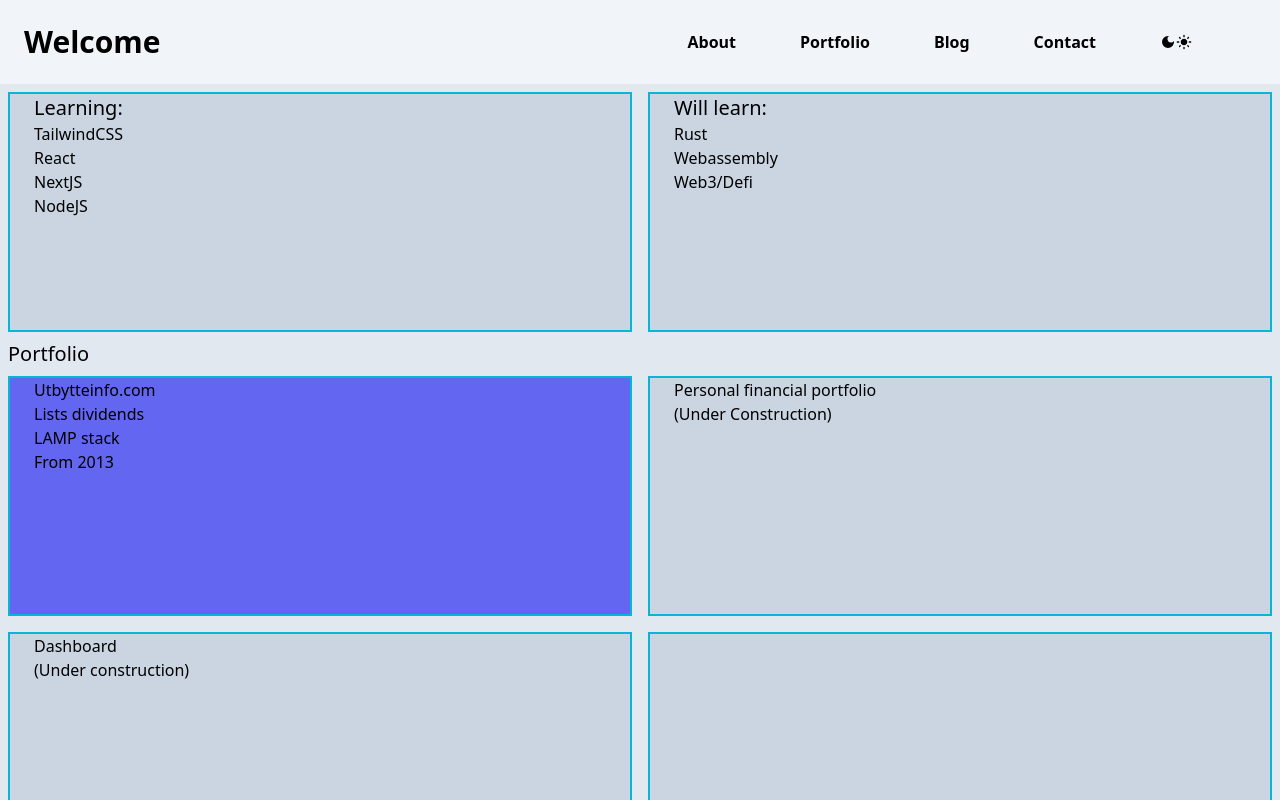
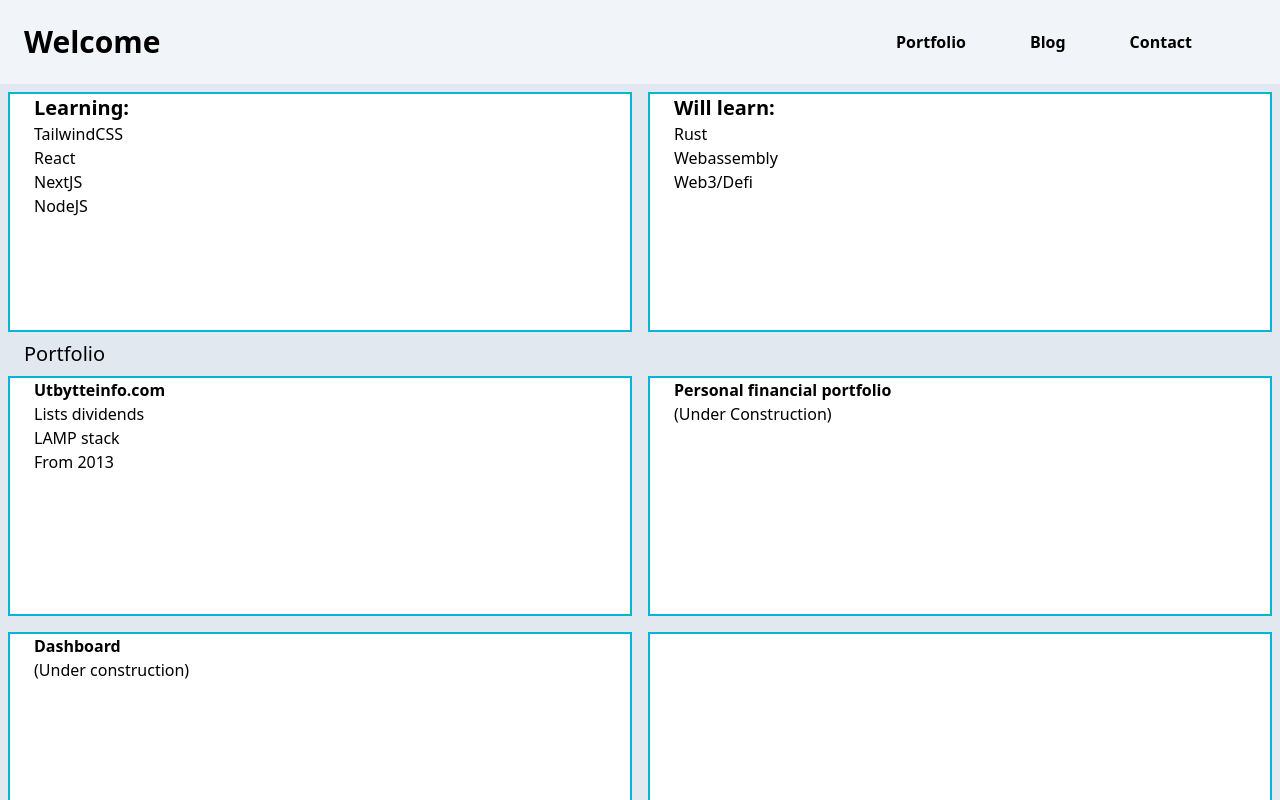
Before and after one commit to haugkjet/haugkjet.github.io, a React (Create React App) app: page / in a window 1280 px wide. Shown: the top 800 px of the page. Built offline with nearby package versions, Linux system fonts and the light colour scheme.

Commit message:
Some styling

```diff
--- a/package.json
+++ b/package.json
@@ -1,7 +1,7 @@
 {
   "name": "haugkjet.github.io",
   "version": "0.1.0",
-  "homepage": "https://haugkjet.github.io/haugkjet.github.io",
+  "homepage": "https://haugkjet.github.io",
   "private": true,
   "dependencies": {
     "@testing-library/jest-dom": "^5.16.4",
--- a/src/components/ContentArea.js
+++ b/src/components/ContentArea.js
@@ -4,10 +4,10 @@ function ContentArea() {
   return (
     <main className="flex-grow bg-slate-200 dark:bg-black">
       <div className="lg:flex md:flex">
-        <div className="lg:w-1/2 md:w-1/2 lg:h-60 sm:h-48 h-40  bg-slate-300 dark:bg-slate-800 border-2 border-cyan-500 m-2">
+        <div className="lg:w-1/2 md:w-1/2 lg:h-60 sm:h-48 h-40   bg-white dark:bg-slate-800 border-2 border-cyan-500 m-2">
           <ul>
             <li>
-              <h1 className="text-black dark:text-white text-xl ml-6">
+              <h1 className="text-black dark:text-white text-xl ml-6 font-bold">
                 Learning:
               </h1>
             </li>
@@ -27,10 +27,10 @@ function ContentArea() {
             </li>
           </ul>
         </div>
-        <div className="lg:w-1/2 md:w-1/2  lg:h-60 sm:h-48 h-40  bg-slate-300 dark:bg-slate-800 border-2 border-cyan-500 m-2">
+        <div className="lg:w-1/2 md:w-1/2  lg:h-60 sm:h-48 h-40   bg-white dark:bg-slate-800 border-2 border-cyan-500 m-2">
           <ul>
             <li>
-              <h1 className="text-black dark:text-white text-xl ml-6">
+              <h1 className="text-black dark:text-white text-xl ml-6 font-bold">
                 Will learn:
               </h1>
             </li>
@@ -50,12 +50,12 @@ function ContentArea() {
           </ul>
         </div>
       </div>
-      <h1 className="text-black dark:text-white text-xl ml-2">Portfolio</h1>
+      <h1 className="text-black dark:text-white text-xl ml-6">Portfolio</h1>
       <div className="lg:flex md:flex">
-        <div className="lg:w-1/2 sm:w-screen lg:h-60 sm:h-48 h-40  bg-indigo-500 dark:bg-slate-800 border-2 border-cyan-500 m-2">
+        <div className="lg:w-1/2 sm:w-screen lg:h-60 sm:h-48 h-40  bg-white dark:bg-slate-800 border-2 border-cyan-500 m-2">
           <div class="skill">
             <a
-              className="text-black dark:text-white text-l ml-6"
+              className="text-black dark:text-white text-l ml-6 font-bold"
               href="http://www.utbytteinfo.com"
             >
               Utbytteinfo.com
@@ -79,10 +79,10 @@ function ContentArea() {
             </li>
           </ul>
         </div>
-        <div className="lg:w-1/2 sm:w-screen lg:h-60 sm:h-48 h-40  bg-slate-300 dark:bg-slate-800 border-2 border-cyan-500 m-2">
+        <div className="lg:w-1/2 sm:w-screen lg:h-60 sm:h-48 h-40   bg-white dark:bg-slate-800 border-2 border-cyan-500 m-2">
           <div class="skill">
             <a
-              className="text-black dark:text-white text-l ml-6"
+              className="text-black dark:text-white text-l ml-6 font-bold"
               href="https://personal-portfolio-haugkjet.vercel.app/"
             >
               Personal financial portfolio
@@ -98,10 +98,10 @@ function ContentArea() {
         </div>
       </div>
       <div className="lg:flex md:flex">
-        <div className="lg:w-1/2 sm:w-screen lg:h-60 sm:h-48 h-40  bg-slate-300 dark:bg-slate-800 border-2 border-cyan-500 m-2">
+        <div className="lg:w-1/2 sm:w-screen lg:h-60 sm:h-48 h-40   bg-white dark:bg-slate-800 border-2 border-cyan-500 m-2">
           <div class="skill">
             <a
-              className="text-black dark:text-white text-l ml-6"
+              className="text-black dark:text-white text-l ml-6 font-bold"
               href="https://haugkjet.github.io/financial-dashboard/public"
             >
               Dashboard
@@ -115,7 +115,7 @@ function ContentArea() {
             </li>
           </ul>{" "}
         </div>
-        <div className="lg:w-1/2 sm:w-screen lg:h-60 sm:h-48 h-40  bg-slate-300 dark:bg-slate-800 border-2 border-cyan-500 m-2"></div>
+        <div className="lg:w-1/2 sm:w-screen lg:h-60 sm:h-48 h-40   bg-white dark:bg-slate-800 border-2 border-cyan-500 m-2"></div>
       </div>
     </main>
   );
--- a/src/components/TopBar.js
+++ b/src/components/TopBar.js
@@ -3,14 +3,11 @@ import { MdDarkMode, MdLightMode } from "react-icons/md";
 
 function TopBar() {
   return (
-    <nav className="flex items-center justify-between flex-wrap bg-slate-100 dark:bg-black p-6 w-screen">
+    <nav className="flex items-center justify-between flex-wrap bg-slate-100 dark:bg-black p-6 w-auto">
       <div className="flex items-center flex-shrink-0 text-black dark:text-white mr-6">
         <span className="font-semibold text-3xl">Welcome</span>
       </div>
       <div className="flex">
-        <div className="flex items-center flex-shrink-0 text-black dark:text-white mr-16">
-          <span className="font-semibold text-base">About</span>
-        </div>
         <div className="flex items-center flex-shrink-0  text-black dark:text-white mr-16">
           <a
             className="font-semibold text-base"
@@ -25,10 +22,6 @@ function TopBar() {
         <div className="flex items-center flex-shrink-0  text-black dark:text-white mr-16">
           <span className="font-semibold text-base">Contact</span>
         </div>
-        <div className="flex items-center flex-shrink-0  text-black dark:text-white mr-16">
-          <MdDarkMode />
-          <MdLightMode />
-        </div>
       </div>
     </nav>
   );
```
